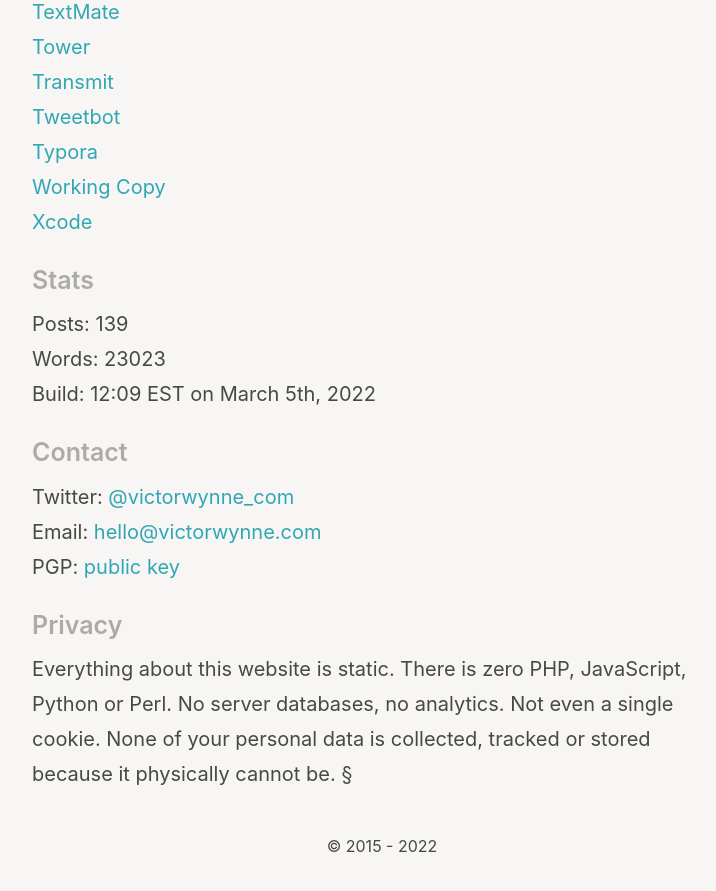
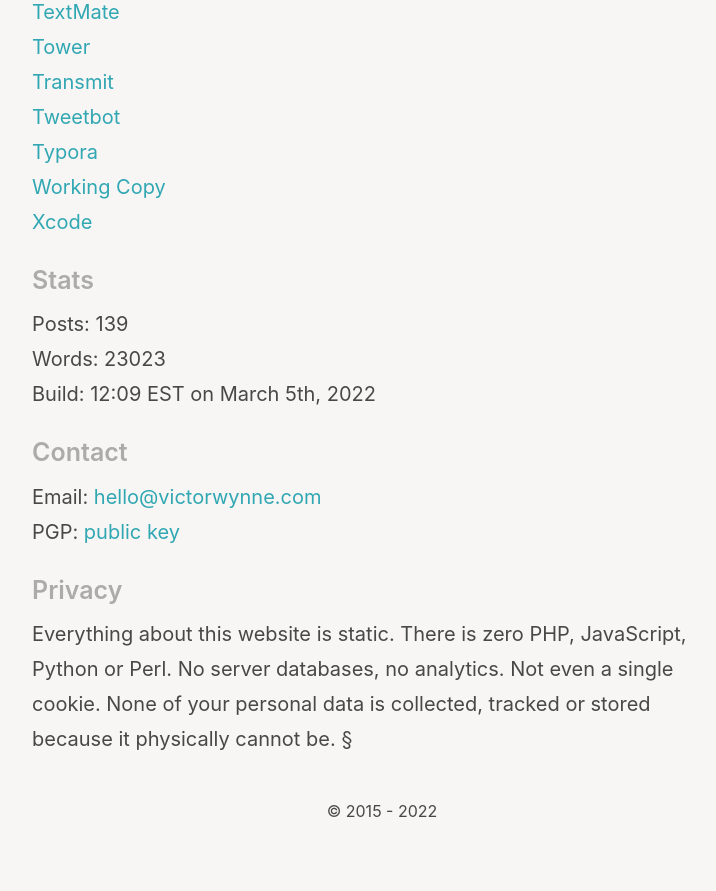
Before and after one commit to wertercatt/tooters, a Jekyll site: the page built from colophon.md, in a window 1280 px wide and 900 px high, scrolled down 1772 px. Shown: the top 891 px of the window, without its empty margins (258-974 px from the left). Built offline with Jekyll 4.4.1, drawn with Linux system fonts in a browser that asks for light colours; after the commit the page ends 2637 px from its top, so only the background shows below that.

Commit message:
Update colophon.md

```diff
--- a/colophon.md
+++ b/colophon.md
@@ -76,7 +76,6 @@
 
 ## <small>Contact</small>
 
-Twitter: [@victorwynne_com](https://twitter.com/victorwynne_com)<br>
 Email: <a href="mailto:hello@victorwynne.com">hello@victorwynne.com</a><br>
 PGP: [public key](https://victorwynne.com/key.txt)
 
```
